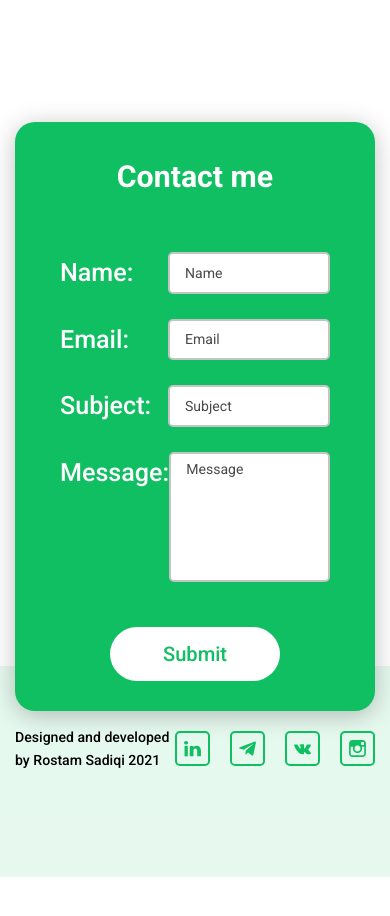
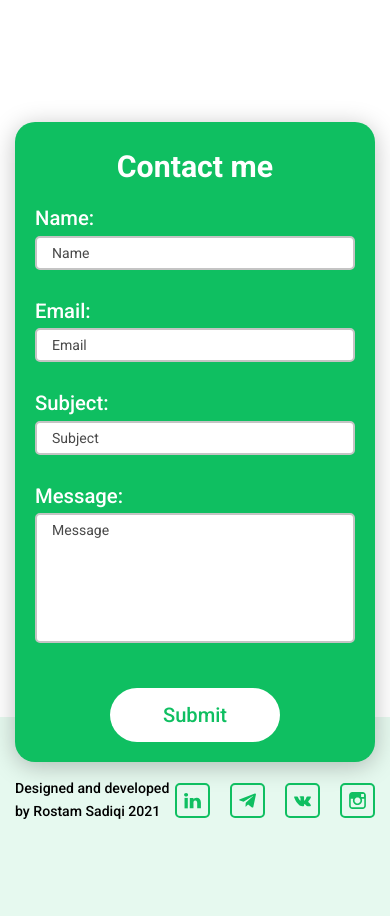
Before and after one commit to SandraVLP/portfolio-start-project, a React app in the folder portfolio-start-project-main/: page / in a window 390 px wide. Shown: the part 6300-7216 px from the top of the page. Before the commit the page ends 7177 px from the top, so only its background shows below. Built offline with nearby package versions, Linux system fonts and the light colour scheme.

Commit message:
mobile form adaptive

```diff
--- a/portfolio-start-project-main/src/layout/contacts/Contacts.tsx
+++ b/portfolio-start-project-main/src/layout/contacts/Contacts.tsx
@@ -83,10 +83,15 @@ const StyledForm = styled.form`
 
   }
 
+  @media ${myTheme.media.mobile} {
+    padding: 20px;
+
+  }
+
   label {
     font-family: Roboto, sans-serif;
     font-weight: 500;
-    font-size: calc((100vw - 360px) / (1440 - 360) * (30 - 25) + 25px);
+    font-size: calc((100vw - 360px) / (1440 - 360) * (30 - 20) + 20px);
     width: 70%;
     display: flex;
     justify-content: space-between;
@@ -94,6 +99,12 @@ const StyledForm = styled.form`
 
     @media ${myTheme.media.tablet} {
     width: 90%;
+    }
+
+    @media ${myTheme.media.mobile} {
+    width: 100%;
+    flex-direction: column;
+    align-items: flex-start;
   }
   }
 
@@ -123,6 +134,10 @@ const Field = styled.input`
   &:focus-visible {
     outline: 3px auto ${myTheme.colors.secondary};
   }
+
+  @media ${myTheme.media.mobile} {
+    width: 100%;
+  }
 `;
 
 const Title = styled.h2`
@@ -130,6 +145,10 @@ const Title = styled.h2`
   color: ${myTheme.colors.white};
   text-align: center;
   margin-bottom: 40px;
+
+  @media ${myTheme.media.mobile} {
+margin-bottom: 0;
+  }
 `;
 
 const StyledContacts = styled.section`
```
